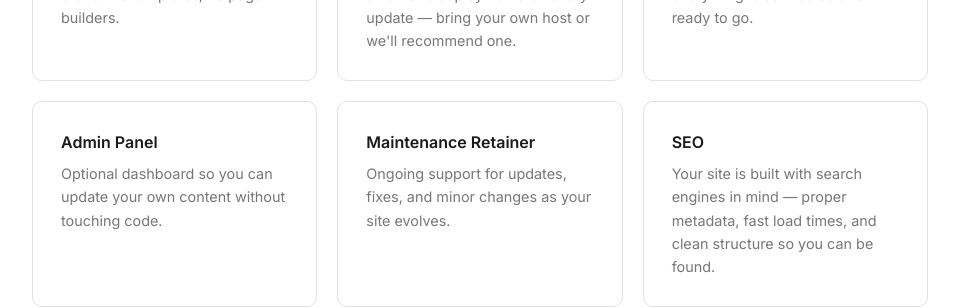
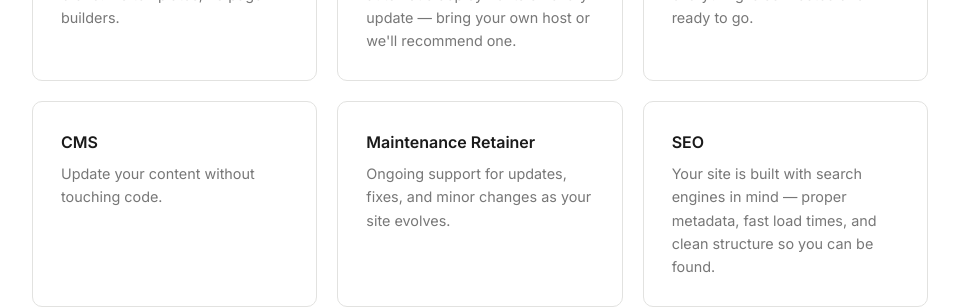
Before and after one commit to rdionian/robbworks-render, a Next.js app: page /web-development in a window 1280 px wide. Shown: the part 1200-1508 px from the top of the page, without its empty margins (160-1119 px from the left). Built offline with nearby package versions, Linux system fonts and the light colour scheme.

Commit message:
web dev page update

```diff
--- a/app/web-development/page.js
+++ b/app/web-development/page.js
@@ -115,7 +115,7 @@ export default function WebDevelopment() {
             { title: "Custom Website", desc: "Built from scratch to fit your brand. No templates, no page builders." },
             { title: "Hosting Setup", desc: "Fast, reliable hosting with automatic deployments on every update — bring your own host or we'll recommend one." },
             { title: "Domain Setup", desc: "Full domain configuration so everything is connected and ready to go." },
-            { title: "Admin Panel", desc: "Optional dashboard so you can update your own content without touching code." },
+            { title: "CMS", desc: "Update your content without touching code." },
             { title: "Maintenance Retainer", desc: "Ongoing support for updates, fixes, and minor changes as your site evolves." },
             { title: "SEO", desc: "Your site is built with search engines in mind — proper metadata, fast load times, and clean structure so you can be found." },
           ].map((s) => (
```
